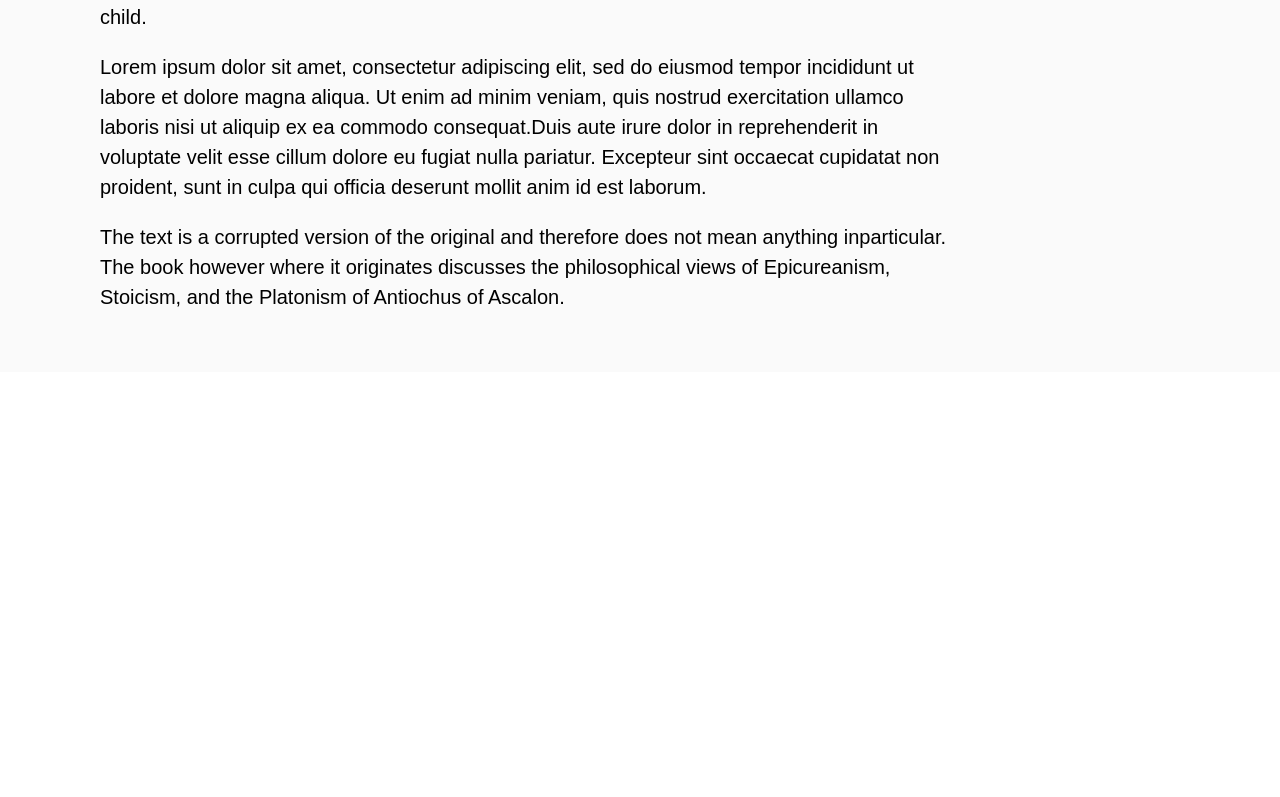
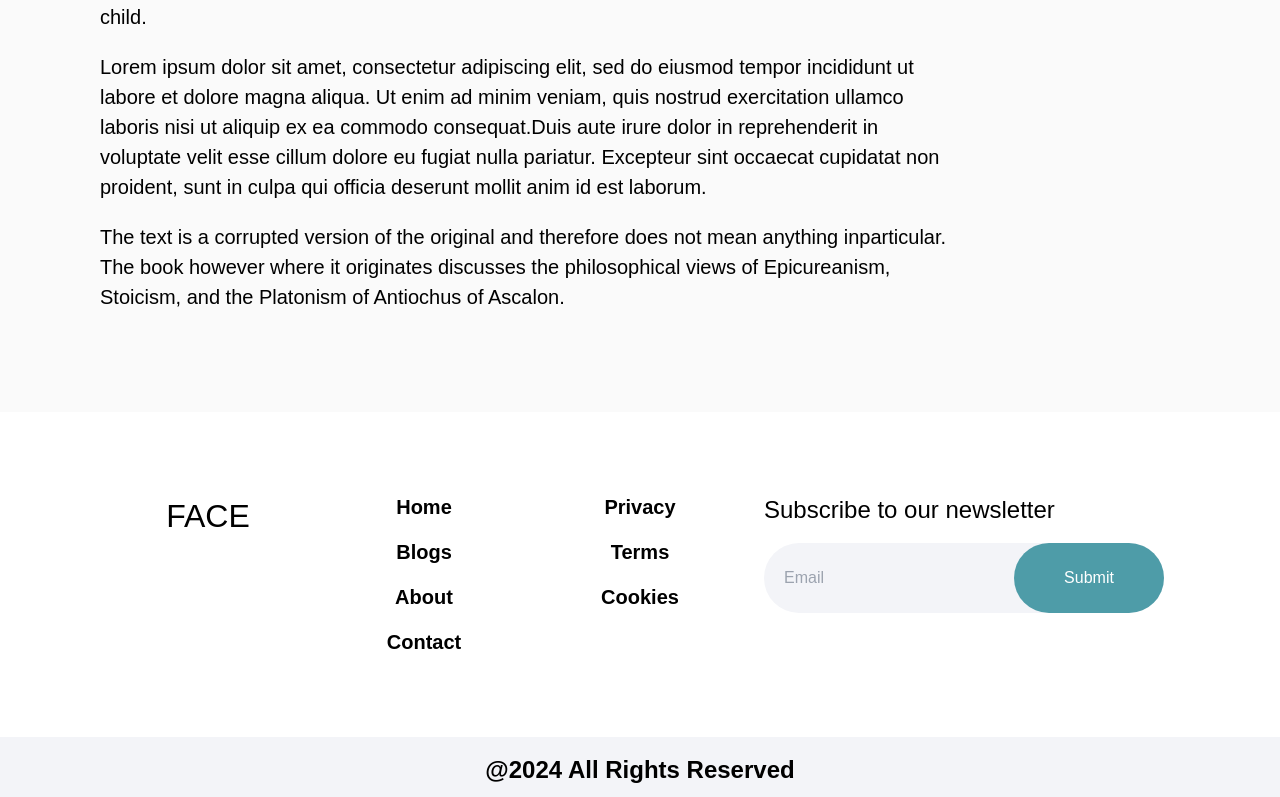
Before and after one commit to khizarkhan345/blogging-site, a React (Create React App) app: page / in a window 1280 px wide. Shown: the part 1486-2283 px from the top of the page. Before the commit the page ends 1898 px from the top, so only its background shows below. Built offline with nearby package versions, Linux system fonts and the light colour scheme.

Commit message:
add Footer and Bottom Bar

```diff
--- a/src/App.tsx
+++ b/src/App.tsx
@@ -1,12 +1,16 @@
 import React from "react";
 import Navbar from "./components/Navbar/Navbar";
 import Blog from "./components/Blog/Blog";
+import Footer from "./components/Footer/Footer";
+import Bottombar from "./components/Bottombar/Bottombar";
 
 function App() {
   return (
     <div className="bg-[#fafafa]">
       <Navbar />
       <Blog />
+      <Footer />
+      <Bottombar />
     </div>
   );
 }
--- a/src/components/Blog/Blog.tsx
+++ b/src/components/Blog/Blog.tsx
@@ -13,11 +13,11 @@ const Blog = () => {
           Tenolent Template Shortcode and Post Feature that will blow your mind
           that will blow your mind
         </h1>
-        <h3 className="text-[24px] mt-[10px] font-semibold leading-[25px] sm:leading-[50px] text-[#606179] w-[95%] lg:w-[80%]">
+        <h3 className="text-[24px] mt-[10px] font-semibold leading-[25px] sm:leading-[50px] text-[#606179] w-[95%] lg:w-[80%] xl:w-[75%]">
           Tenonant Blogger Template have some premium and outstanding features
           that don’t have in any template
         </h3>
-        <div className="flex flex-col justify-center items-center sm:flex-row sm:justify-between lg:w-[80%] mt-[30px]">
+        <div className="flex flex-col justify-center items-center sm:flex-row sm:justify-between lg:w-[80%] xl:w-[75%] mt-[30px]">
           <div>
             <p className="text-[40px] font-semibold text-center sm:text-left">
               Khizar Khan
@@ -43,10 +43,10 @@ const Blog = () => {
           </div>
         </div>
       </div>
-      <div className="lg:w-[80%] mt-[30px]">
+      <div className="lg:w-[80%] xl:w-[75%] mt-[30px]">
         <img src={Desktop} alt="main" />
       </div>
-      <div className="lg:w-[80%] mt-[30px]">
+      <div className="lg:w-[80%] xl:w-[75%] mt-[30px]">
         <p className="text-[20px] mb-[20px]">
           Perpetual sincerity out suspected necessary one but provision
           satisfied. Respect nothing use set waiting pursuit nay you looking. If
--- a/src/components/Bottombar/Bottombar.tsx
+++ b/src/components/Bottombar/Bottombar.tsx
@@ -1,7 +1,13 @@
 import React from "react";
 
 const Bottombar = () => {
-  return <h1>Bottombar</h1>;
+  return (
+    <div className="h-[60px] bg-[#F3F4F8]">
+      <p className="text-[24px] font-semibold text-center pt-[15px]">
+        @2024 All Rights Reserved
+      </p>
+    </div>
+  );
 };
 
 export default Bottombar;
--- a/src/components/Footer/Footer.tsx
+++ b/src/components/Footer/Footer.tsx
@@ -1,7 +1,81 @@
 import React from "react";
 
 const Footer = () => {
-  return <h1>Footer</h1>;
+  return (
+    <div className="px-[30px] sm:px-[10px] md:px-[20px] lg:px-[100px] py-[40px] py-[80px] bg-[#fff]">
+      <div className="grid grid-cols-1 sm:grid-cols-3 md:grid-cols-10">
+        <div className="flex flex-col items-center order-2 md:order-1 sm:col-span-1 md:col-span-2 mt-[30px] md:mt-0">
+          <a
+            href="/"
+            className="text-[32px] bold uppercase hover:cursor-pointer"
+          >
+            Face
+          </a>
+        </div>
+        <div className="order-3 md:order-2 flex flex-col items-center sm:col-span-1 md:col-span-2 mt-[30px] sm:mt-0">
+          <a
+            href="/"
+            className="font-semibold text-offWhite text-[20px] mb-[15px] hover:cursor-pointer hover:text-darkWhite"
+          >
+            Home
+          </a>
+          <a
+            href="/"
+            className="font-semibold text-offWhite text-[20px] mb-[15px] hover:cursor-pointer  hover:text-darkWhite"
+          >
+            Blogs
+          </a>
+          <a
+            href="/"
+            className=" font-semibold text-offWhite text-[20px] mb-[15px] hover:cursor-pointer  hover:text-darkWhite"
+          >
+            About
+          </a>
+          <a
+            href="/"
+            className="font-semibold text-offWhite text-[20px] hover:cursor-pointer  hover:text-darkWhite"
+          >
+            Contact
+          </a>
+        </div>
+        <div className="order-4 md:order-3 flex flex-col items-center sm:col-span-1 md:col-span-2 mt-[30px] sm:mt-0">
+          <a
+            href="/"
+            className="font-semibold text-offWhite text-[20px] mb-[15px] hover:cursor-pointer  hover:text-darkWhite"
+          >
+            Privacy
+          </a>
+          <a
+            href="/"
+            className=" font-semibold text-offWhite text-[20px] mb-[15px] hover:cursor-pointer  hover:text-darkWhite"
+          >
+            Terms
+          </a>
+          <a
+            href="/"
+            className="font-semibold text-offWhite text-[20px] hover:cursor-pointer  hover:text-darkWhite"
+          >
+            Cookies
+          </a>
+        </div>
+        <div className="order-1 md:order-4 mx-auto sm:col-span-3 md:col-span-4 w-[400px] mb-[50px] md:mb-0">
+          <p className="text-[24px] mb-[15px] text-center md:text-left">
+            Subscribe to our newsletter
+          </p>
+          <div className="flex flex-row relative">
+            <input
+              type="text"
+              placeholder="Email"
+              className="w-[400px] h-[70px] bg-[#f3f4f8] rounded-[50px] pl-[20px] focus:border-0 focus:outline-none"
+            />
+            <button className="text-white bg-[#4E9CA8] w-[150px] h-[70px] text-center absolute right-0 rounded-[50px]">
+              Submit
+            </button>
+          </div>
+        </div>
+      </div>
+    </div>
+  );
 };
 
 export default Footer;
--- a/src/components/Navbar/Navbar.tsx
+++ b/src/components/Navbar/Navbar.tsx
@@ -54,7 +54,7 @@ const Navbar = () => {
             <input
               type="text"
               placeholder="Search"
-              className="w-[150px] h-[50px] rounded-[30px] border-1 pl-[10px] bg-[#F3F4F8] focus:border-0 focus:outline-none"
+              className="w-[150px] xl:w-[280px] h-[50px] rounded-[30px] border-1 pl-[10px] bg-[#F3F4F8] focus:border-0 focus:outline-none"
             />
             <button className="absolute top-[4px] right-[10px]">
               <img src={icon} alt="search" className="w-[50px] h-[40px]" />
```
